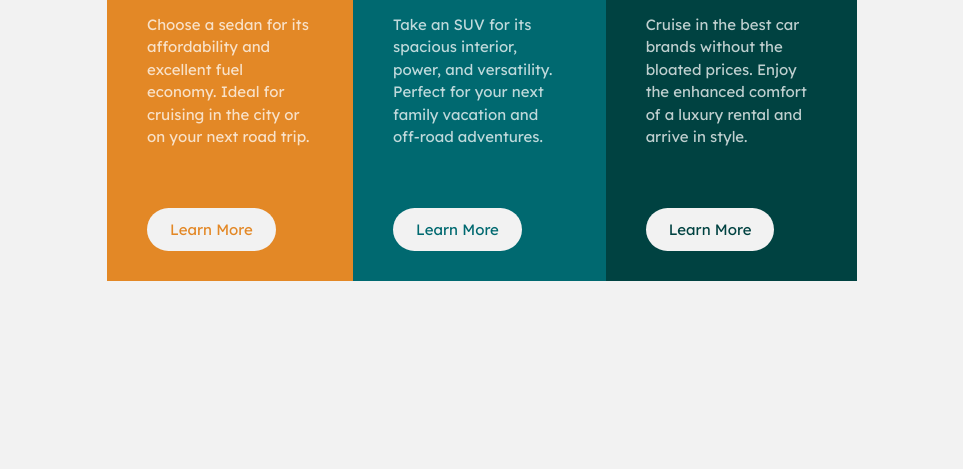
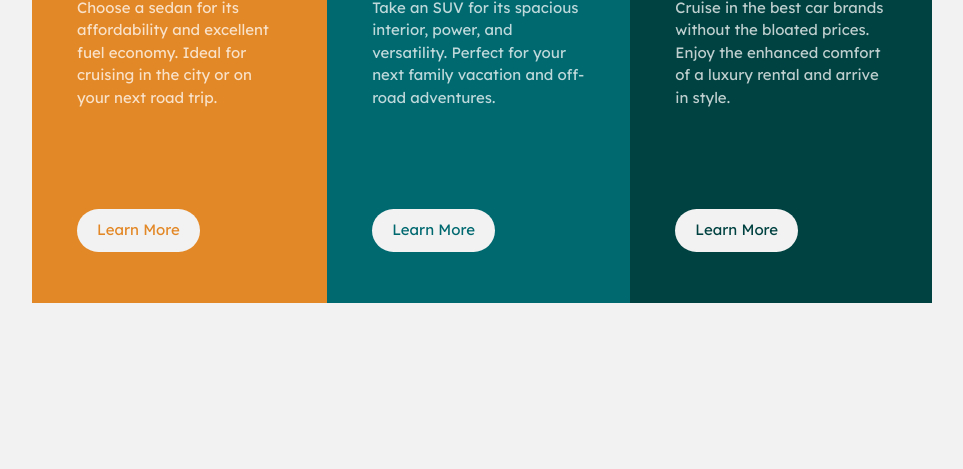
Before and after one commit to esgave/3-column-preview-card, a plain HTML site: page index.html in a window 1280 px wide. Shown: the part 331-800 px from the top of the page, without its empty margins (158-1121 px from the left). Drawn offline with Linux system fonts and the light colour scheme.

Commit message:
Minor improvements

```diff
--- a/css/style.css
+++ b/css/style.css
@@ -8,6 +8,18 @@
     --FontParagraphs: 'Lexend Deca', sans-serif;
 }
 
+html {
+    font-size: 62.5%;
+    box-sizing: border-box;
+    /* Box Model Hack **/
+}
+
+*,
+*:before,
+*:after {
+    box-sizing: inherit;
+}
+
 body {
     display: flex;
     justify-content: center;
@@ -15,7 +27,7 @@ body {
     min-height: 95vh;
     background-color: var(--VeryLightGray);
     text-align: left;
-    font-size: 15px;
+    font-size: 1.5rem;
     font-family: var(--FontParagraphs);
     color: var(--TransparentWhite);
     line-height: 1.5;
@@ -24,25 +36,25 @@ body {
 h2 {
     font-family: var(--FontTitles);
     text-transform: uppercase;
-    font-size: 30px;
+    font-size: 3rem;
     color: var(--VeryLightGray);
 }
 
-.container {
+main {
     display: flex;
     flex-direction: column;
     justify-content: center;
     align-items: center;
-    border-radius: 10px;
+    border-radius: 1rem;
     margin: 1rem;
 }
 
 .card {
-    padding: 40px;
+    padding: 4.5rem;
 }
 
 .text-padding {
-    padding: 5px;
+    padding: 3rem;
 }
 
 .first-column {
@@ -58,15 +70,20 @@ h2 {
 }
 
 a {
+    display: inline-block;
     text-decoration: none;
-    font-size: 15px;
+    font-size: 1.5rem;
     font-family: var(--FontParagraphs);
     background-color: var(--VeryLightGray);
     text-align: center;
     justify-content: space-evenly;
-    padding: 12px 23px;
-    border-radius: 25px;
+    padding: 1rem 2rem;
+    border-radius: 2.5rem;
     overflow: hidden;
+}
+
+.text-padding {
+    padding: 0;
 }
 
 .first-column a{
@@ -85,19 +102,18 @@ a:hover {
     cursor: pointer;
     background: none;
     color: var(--TransparentWhite);
-    border: 2px solid var(--TransparentWhite);
+    border: .2 solid var(--TransparentWhite);
 }
 
 @media(min-width: 768px) {
 
-    .container {
+    main {
         display: flex;
         flex-direction: row;
-        max-height: 400px;
-        max-width: 750px;
+        width: 90rem;
     }
 
     .text-padding {
-        padding: 20px;
+        padding: 3.5rem;
     }
 }
--- a/index.html
+++ b/index.html
@@ -18,7 +18,7 @@
 </head>
 
 <body>
-  <main class="container">
+  <main>
 
     <section class="card first-column">
       <svg width="64" height="40" xmlns="http://www.w3.org/2000/svg">
@@ -32,7 +32,7 @@
       <h2>Sedans</h2>
       <p> Choose a sedan for its affordability and excellent fuel economy. Ideal for cruising in the city
         or on your next road trip. </p>
-      <p class="text-padding"></p>
+        <p class="text-padding"></p>
       <a href="#">Learn More</a>
     </section>
 
@@ -48,8 +48,9 @@
       <h2>SUVs</h2>
       <p>Take an SUV for its spacious interior, power, and versatility. Perfect for your next family vacation
         and off-road adventures.</p>
-      <p class="text-padding"> </p>
+      <p class="text-padding"></p>
       <a href="#">Learn More</a>
+
     </section>
 
     <section class="card third-column">
@@ -64,11 +65,11 @@
       <h2>Luxury</h2>
       <p>Cruise in the best car brands without the bloated prices. Enjoy the enhanced comfort of a luxury
         rental and arrive in style.</p>
-      <p class="text-padding"></p>
+        <p class="text-padding"></p>
       <a href="#">Learn More</a>
     </section>
 
-  </main> <!-- End of container-->
+  </main>
 
 </body>
 
```
Also changed, not shown: screenshot1.png, screenshot2.png.
